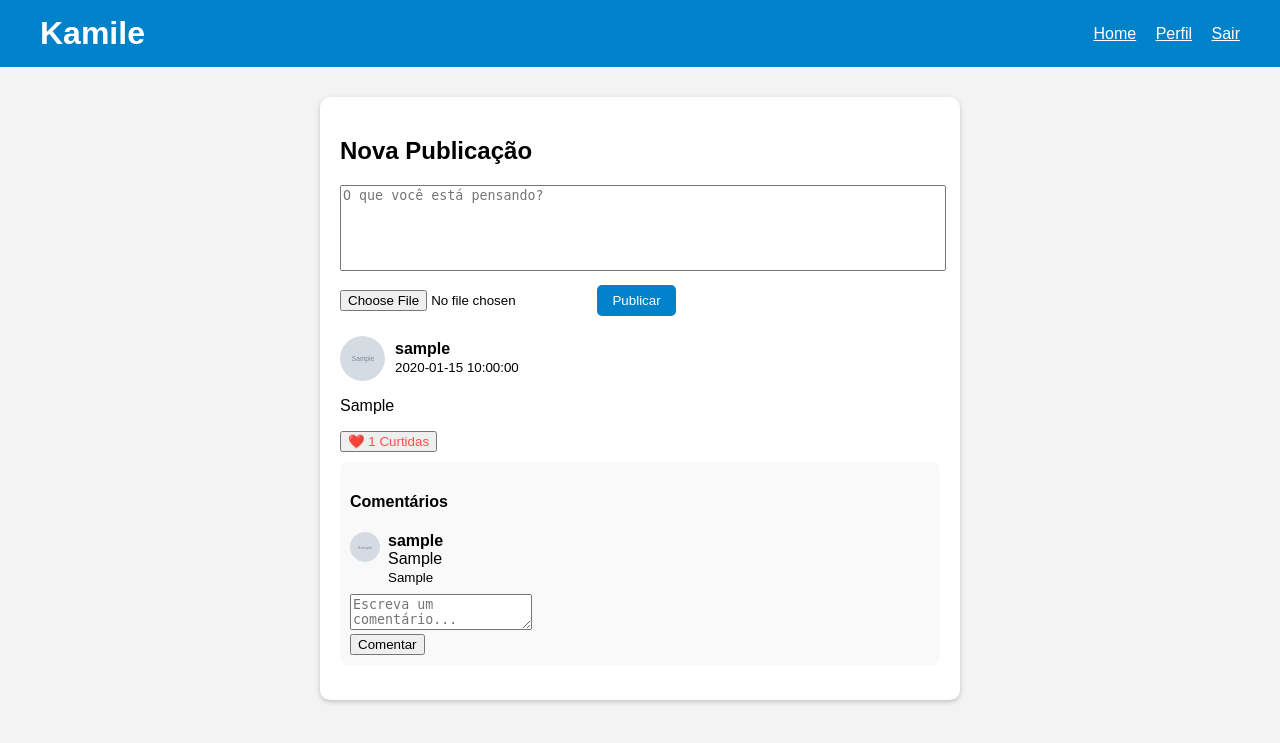
After one commit to JamiledeOliveiraFranquilim/Kamile2.0, a PHP site: page /feed.php in a window 1280 px wide. The commit adds this page. Shown: the top 743 px of the page. Run offline with PHP 8.4, Linux system fonts and the light colour scheme; the visitor is signed in with stand-in values (Sample User, id 1); tables that the repository leaves empty or names only in its code hold one stand-in row (values such as "Sample post"); grey boxes marked "Sample" are stand-in pictures.

Commit message:
feed, home, curtir

```diff
--- /dev/null
+++ b/feed.php
@@ -0,0 +1,219 @@
+<?php
+session_start();
+require 'conexao.php';
+
+if (!isset($_SESSION['id_usuarios'])) {
+    header('Location: login.php');
+    exit;
+}
+
+$uid = $_SESSION['id_usuarios'];
+
+// Nova postagem
+if ($_SERVER['REQUEST_METHOD'] === 'POST' && isset($_POST['conteudo'])) {
+    $conteudo = trim($_POST['conteudo']);
+    $imagem = null;
+
+    if (!empty($_FILES['imagem']['name'])) {
+        $pasta = 'uploads/';
+        if (!is_dir($pasta)) mkdir($pasta, 0777, true);
+        $imagem = $pasta . basename($_FILES['imagem']['name']);
+        move_uploaded_file($_FILES['imagem']['tmp_name'], $imagem);
+    }
+
+    $stmt = $conn->prepare("INSERT INTO posts (fk_id_usuario, conteudo, data_post) VALUES (?, ?, NOW())");
+    $stmt->bind_param('is', $uid, $conteudo);
+    $stmt->execute();
+}
+
+$postagens = $conn->query("
+    SELECT p.id_post, p.conteudo, p.data_post, u.nickname, u.avatar_url
+    FROM posts p
+    JOIN usuarios u ON p.fk_id_usuario = u.id_usuarios
+    ORDER BY p.data_post DESC
+");
+?>
+<!DOCTYPE html>
+<html lang="pt-br">
+<head>
+    <meta charset="UTF-8">
+    <meta name="viewport" content="width=device-width, initial-scale=1.0">
+    <title>Feed</title>
+    <style>
+        body {
+            font-family: Arial, sans-serif;
+            background: #f3f3f3;
+            margin: 0;
+        }
+        header {
+            background: #0082ca;
+            color: #fff;
+            padding: 15px 40px;
+            display: flex;
+            justify-content: space-between;
+            align-items: center;
+        }
+        header h1 { margin: 0; }
+        main {
+            max-width: 600px;
+            margin: 30px auto;
+            background: #fff;
+            border-radius: 10px;
+            padding: 20px;
+            box-shadow: 0 2px 5px rgba(0,0,0,0.2);
+        }
+        .post {
+            border-bottom: 1px solid #ddd;
+            padding: 15px 0;
+        }
+        .post:last-child { border: none; }
+        .post-header {
+            display: flex;
+            align-items: center;
+            gap: 10px;
+        }
+        .avatar {
+            width: 45px;
+            height: 45px;
+            border-radius: 50%;
+            object-fit: cover;
+        }
+        .acoes form, .acoes button {
+            display: inline-block;
+            margin-right: 10px;
+        }
+        .comentarios {
+            margin-top: 10px;
+            background: #f9f9f9;
+            padding: 10px;
+            border-radius: 8px;
+        }
+        .comentario {
+            display: flex;
+            gap: 8px;
+            margin-bottom: 8px;
+        }
+        .comentario .avatar-mini {
+            width: 30px;
+            height: 30px;
+            border-radius: 50%;
+            object-fit: cover;
+        }
+        .nova textarea {
+            width: 100%;
+            height: 80px;
+            resize: none;
+            margin-bottom: 10px;
+        }
+        .nova input[type="file"] {
+            margin-bottom: 10px;
+        }
+        .nova button {
+            background: #0082ca;
+            color: white;
+            padding: 8px 15px;
+            border: none;
+            border-radius: 5px;
+            cursor: pointer;
+        }
+        .nova button:hover {
+            background: #006fa1;
+        }
+    </style>
+</head>
+<body>
+<header>
+    <h1>Kamile</h1>
+    <nav>
+        <a href="home.php" style="color:white; margin-right:15px;">Home</a>
+        <a href="perfil.php" style="color:white; margin-right:15px;">Perfil</a>
+        <a href="logout.php" style="color:white;">Sair</a>
+    </nav>
+</header>
+
+<main>
+    <section class="nova">
+        <h2>Nova Publicação</h2>
+        <form method="POST" enctype="multipart/form-data">
+            <textarea name="conteudo" placeholder="O que você está pensando?" required></textarea>
+            <input type="file" name="imagem">
+            <button type="submit">Publicar</button>
+        </form>
+    </section>
+
+    <section class="feed">
+        <?php while($p = $postagens->fetch_assoc()): ?>
+            <?php
+            $post_id = $p['id_post'];
+
+            // Contar curtidas
+            $qLikes = $conn->query("SELECT COUNT(*) AS total FROM curtidas WHERE fk_id_post = $post_id");
+            $likes = $qLikes->fetch_assoc()['total'];
+
+            // Verificar se o usuário curtiu
+            $qUserLike = $conn->query("SELECT id_curtida FROM curtidas WHERE fk_id_post = $post_id AND fk_id_usuario = $uid");
+            $curtiu = $qUserLike->num_rows > 0;
+
+            // Buscar comentários
+            $qComentarios = $conn->prepare("
+                SELECT c.*, u.nickname, u.avatar_url
+                FROM comentarios c
+                JOIN usuarios u ON c.fk_id_usuario = u.id_usuarios
+                WHERE c.fk_id_post = ?
+                ORDER BY c.data_comentario ASC
+            ");
+            $qComentarios->bind_param('i', $post_id);
+            $qComentarios->execute();
+            $comentarios = $qComentarios->get_result();
+            ?>
+
+            <div class="post">
+                <div class="post-header">
+                    <img src="<?= htmlspecialchars($p['avatar_url'] ?: 'default.jpg') ?>" class="avatar">
+                    <div>
+                        <strong><?= htmlspecialchars($p['nickname']) ?></strong><br>
+                        <small><?= htmlspecialchars($p['data_post']) ?></small>
+                    </div>
+                </div>
+
+                <p><?= nl2br(htmlspecialchars($p['conteudo'])) ?></p>
+
+                <div class="acoes">
+                    <form method="POST" action="curtir.php">
+                        <input type="hidden" name="post_id" value="<?= $post_id ?>">
+                        <button type="submit" style="color:<?= $curtiu ? '#ff4d4d' : '#777' ?>">
+                            ❤️ <?= $likes ?> Curtidas
+                        </button>
+                    </form>
+                </div>
+
+                <div class="comentarios">
+                    <h4>Comentários</h4>
+                    <?php if ($comentarios->num_rows > 0): ?>
+                        <?php while($c = $comentarios->fetch_assoc()): ?>
+                            <div class="comentario">
+                                <img src="<?= htmlspecialchars($c['avatar_url'] ?: 'default.jpg') ?>" class="avatar-mini">
+                                <div>
+                                    <strong><?= htmlspecialchars($c['nickname']) ?></strong><br>
+                                    <?= nl2br(htmlspecialchars($c['conteudo'])) ?><br>
+                                    <small><?= htmlspecialchars($c['data_comentario']) ?></small>
+                                </div>
+                            </div>
+                        <?php endwhile; ?>
+                    <?php else: ?>
+                        <p>Nenhum comentário ainda.</p>
+                    <?php endif; ?>
+
+                    <!-- Formulário para novo comentário -->
+                    <form method="POST" action="comentar.php">
+                        <input type="hidden" name="post_id" value="<?= $post_id ?>">
+                        <textarea name="comentario" placeholder="Escreva um comentário..." required></textarea><br>
+                        <button type="submit">Comentar</button>
+                    </form>
+                </div>
+            </div>
+        <?php endwhile; ?>
+    </section>
+</main>
+</body>
+</html>
```
Also changed, not shown: curtir.php (added, +34 -0 lines), home.php (+11 -8 lines).
